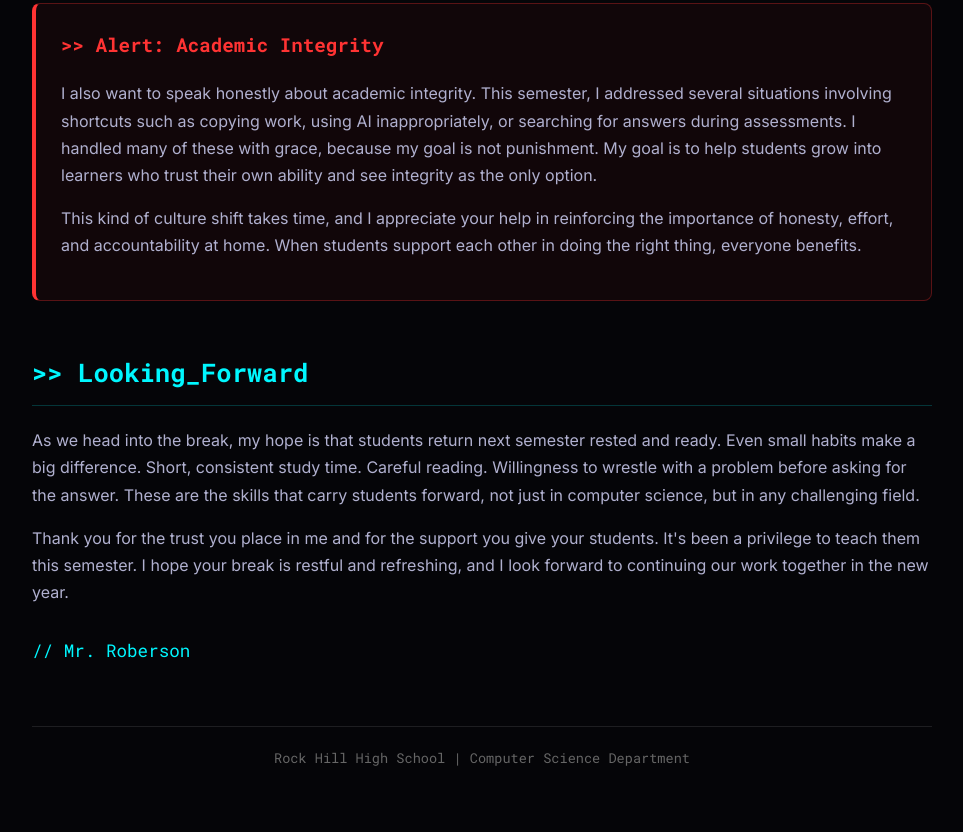
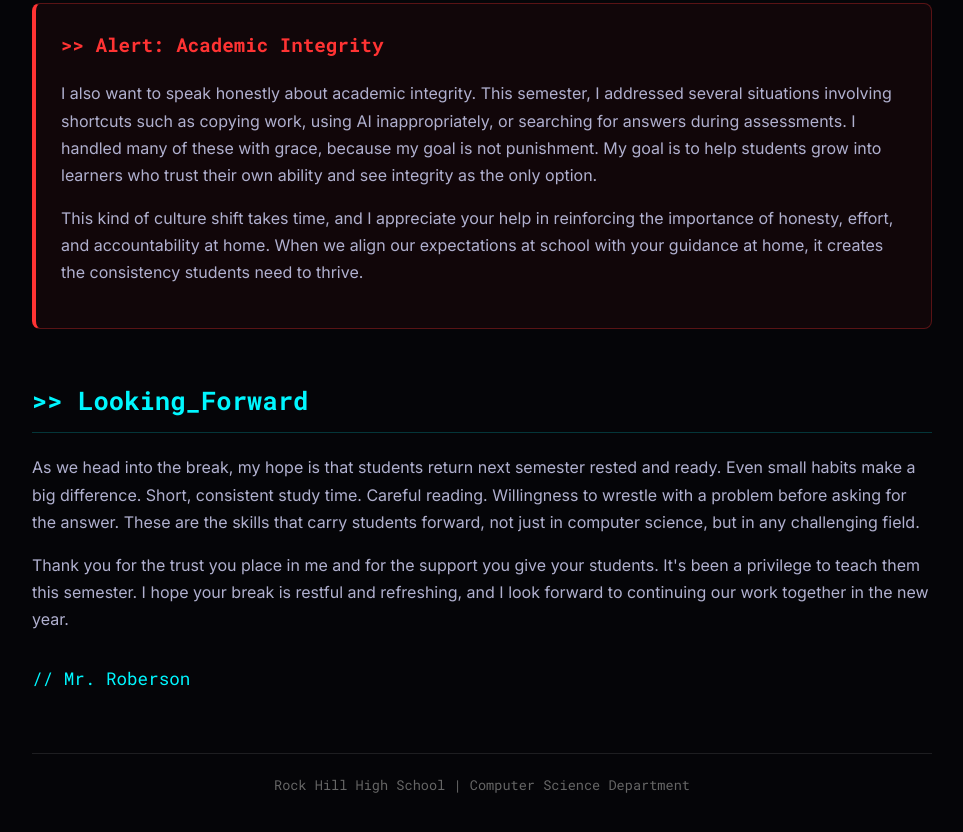
Before and after one commit to quillandcode/hello-hawk, a plain HTML site: page newsletters/12-15_to_12-19.html in a window 1280 px wide. Shown: the part 1596-2428 px from the top of the page, without its empty margins (158-1121 px from the left). Before the commit the page ends 2406 px from the top, so only its background shows below. Drawn offline with Linux system fonts and the light colour scheme.

Commit message:
Verbiage update

```diff
--- a/newsletters/12-15_to_12-19.html
+++ b/newsletters/12-15_to_12-19.html
@@ -181,7 +181,7 @@
             I also want to speak honestly about academic integrity. This semester, I addressed several situations involving shortcuts such as copying work, using AI inappropriately, or searching for answers during assessments. I handled many of these with grace, because my goal is not punishment. My goal is to help students grow into learners who trust their own ability and see integrity as the only option.
         </p>
         <p>
-            This kind of culture shift takes time, and I appreciate your help in reinforcing the importance of honesty, effort, and accountability at home. When students support each other in doing the right thing, everyone benefits.
+            This kind of culture shift takes time, and I appreciate your help in reinforcing the importance of honesty, effort, and accountability at home. When we align our expectations at school with your guidance at home, it creates the consistency students need to thrive.
         </p>
     </div>
 
```
